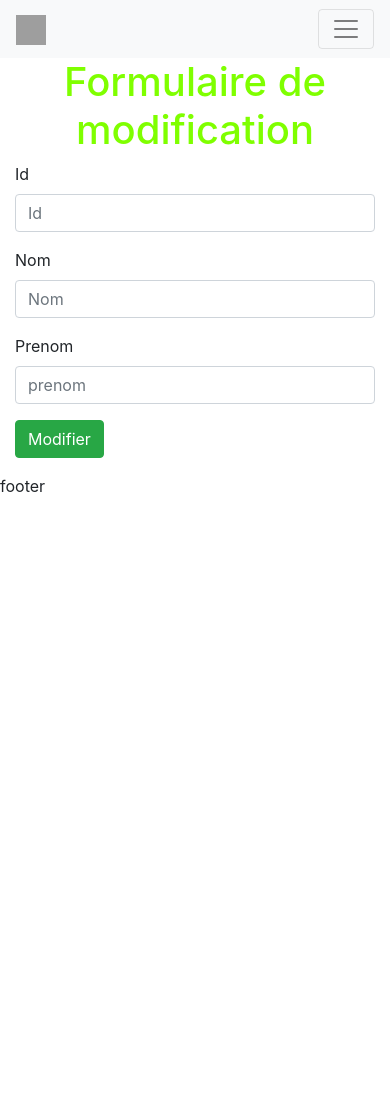
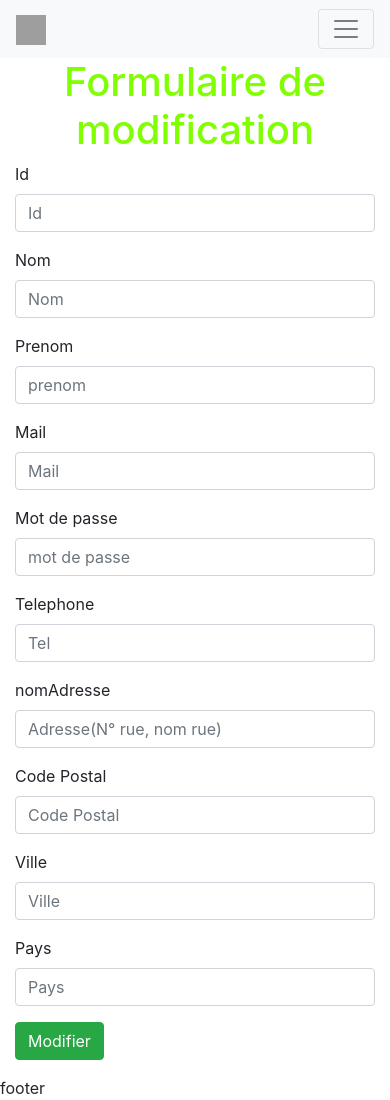
Before and after one commit to intiecommerce/AgenceImmobiliere, an Angular app in the folder ProjetAngular/: page /modifCli in a window 390 px wide. Before the commit the page ends 844 px from the top, so only its background shows below. Built offline with nearby package versions, Linux system fonts and the light colour scheme; grey boxes are pictures that could not be loaded.

Commit message:
Micka : modif lient fonctionnel

```diff
--- a/ProjetAngular/src/app/modifier-client/modifier-client.component.html
+++ b/ProjetAngular/src/app/modifier-client/modifier-client.component.html
@@ -19,9 +19,52 @@
     </div>
   </div>
   <div class="form-group">
+    <label for="idMail" class="col-sm-2 control-label">Mail</label>
+    <div class="col-sm-5">
+      <input type="email" class="form-control" id="idMail" placeholder="Mail" formControlName="mail">
+    </div>
+  </div>
+  <div class="form-group">
+    <label for="idMdp" class="col-sm-2 control-label">Mot de passe</label>
+    <div class="col-sm-5">
+      <input type="text" class="form-control" id="idMdp" placeholder="mot de passe"  formControlName="mdp">
+    </div>
+  </div>
+  <div class="form-group">
+    <label for="idTel" class="col-sm-2 control-label">Telephone</label>
+    <div class="col-sm-5">
+      <input type="text" class="form-control" id="idTel" placeholder="Tel" formControlName="telephone">
+    </div>
+  </div>
+  <div class="form-group" formGroupName="adresse">
+    <label for="idNomAdresse" class="col-sm-2 control-label">nomAdresse</label>
+    <div class="col-sm-5">
+      <input type="text" class="form-control" id="idNomAdresse" placeholder="Adresse(N° rue, nom rue)"  formControlName="nomAdresse">
+    </div>
+  </div>
+  <div class="form-group" formGroupName="adresse">
+    <label for="idCodePostal" class="col-sm-2 control-label">Code Postal</label>
+    <div class="col-sm-5">
+      <input type="text" class="form-control" id="idCodePostal" placeholder="Code Postal" formControlName="codePostal">
+    </div>
+  </div>
+  <div class="form-group" formGroupName="adresse">
+    <label for="idVille" class="col-sm-2 control-label">Ville</label>
+    <div class="col-sm-5">
+      <input type="text" class="form-control" id="idVille" placeholder="Ville"  formControlName="ville">
+    </div>
+  </div>
+  <div class="form-group" formGroupName="adresse">
+    <label for="idPays" class="col-sm-2 control-label">Pays</label>
+    <div class="col-sm-5">
+      <input type="text" class="form-control" id="idPays" placeholder="Pays"  formControlName="pays">
+    </div>
+  </div>
+
+  <div class="form-group">
     <div class="col-sm-offset-2 col-sm-5">
       <button type="submit" class="btn btn-success">Modifier</button>
     </div>
   </div>
 </form>
-<h1 style="color:red; text-align: center" *ngIf="flag">La modif a échouée</h1>
+<h1 style="color:red; text-align: center" *ngIf="flag">La modification a échouée</h1>
--- a/ProjetAngular/src/app/modifier-client/modifier-client.component.ts
+++ b/ProjetAngular/src/app/modifier-client/modifier-client.component.ts
@@ -22,6 +22,15 @@ export class ModifierClientComponent implements OnInit {
       id:new FormControl(['']),
       nom:new FormControl(['']),
       prenom:new FormControl(['']),
+      mail:new FormControl(['']),
+      mdp:new FormControl(['']),
+      telephone:new FormControl(['']),
+      adresse: new FormGroup({
+        nomAdresse:new FormControl(['']),
+        codePostal:new FormControl(['']),
+        ville:new FormControl(['']),
+        pays:new FormControl([''])
+      })
 
     })
 
```
